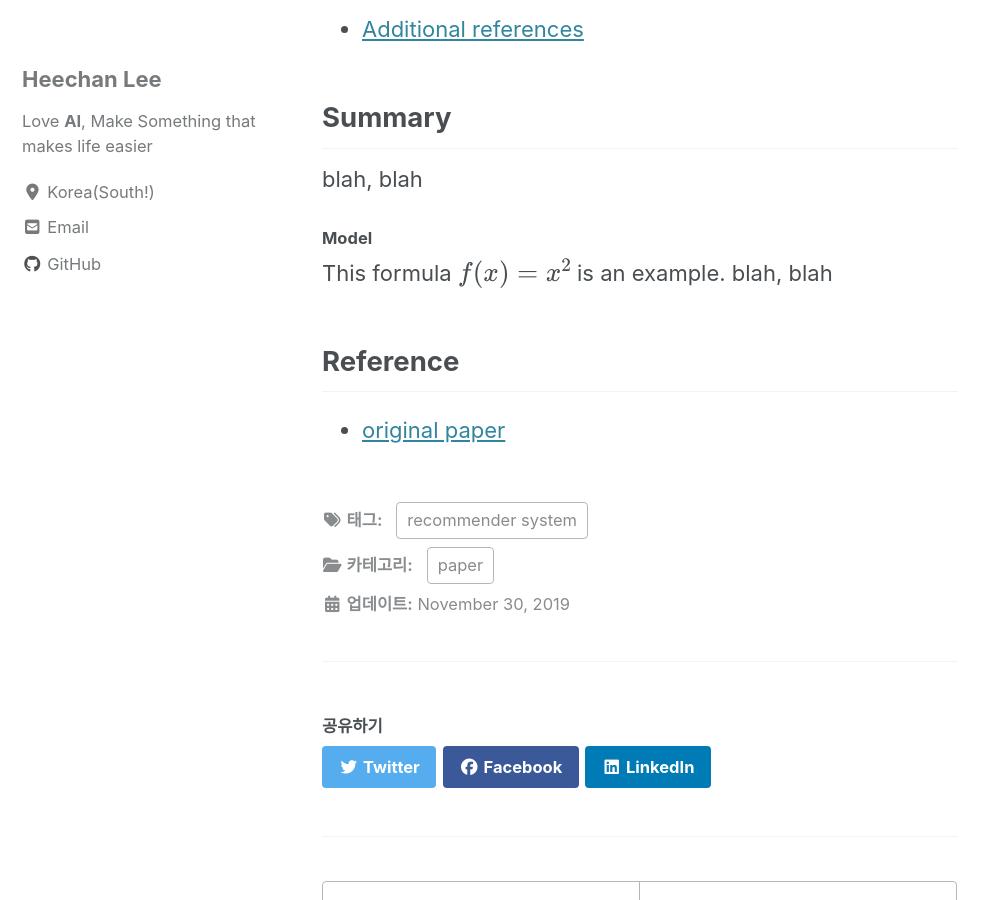
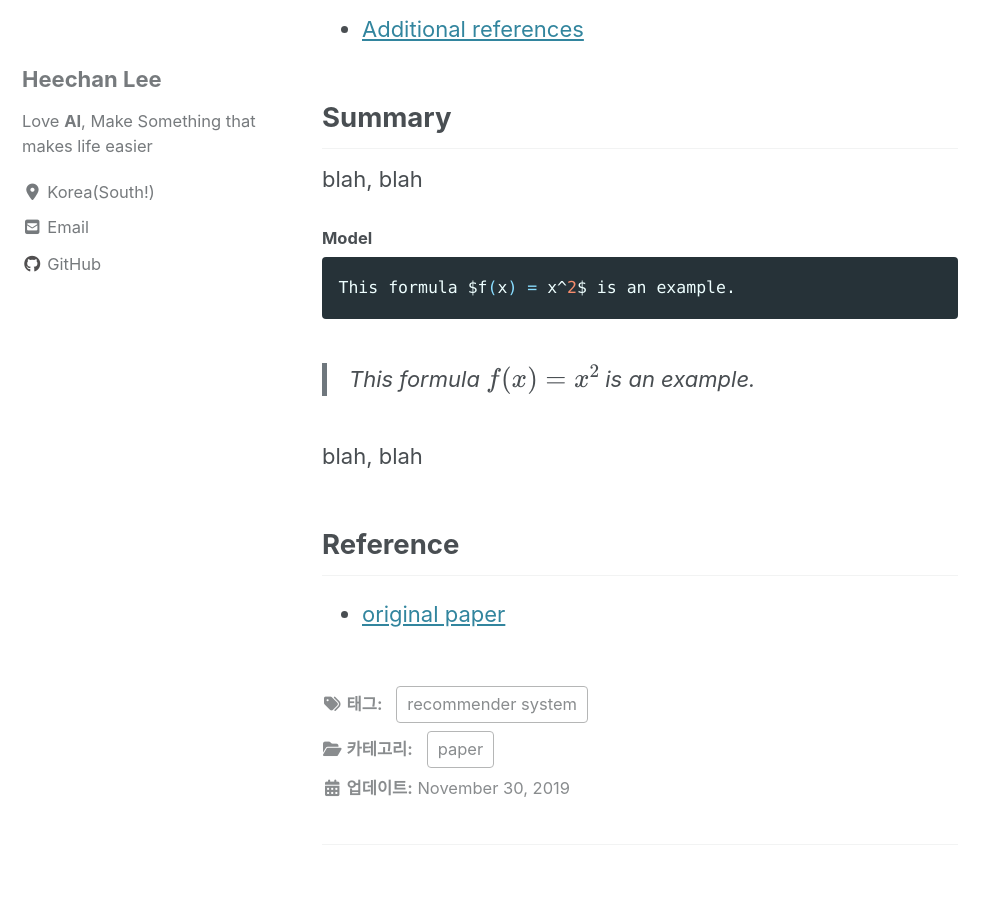
Before and after one commit to heechan95/heechan.github.io, a Jekyll site: the page built from _posts/2019-10-30-pr1-vae-for-cf.md, in a window 1280 px wide and 900 px high, scrolled down 337 px. Shown: the whole window, without its empty margins (0-998 px from the left). Built offline with Jekyll 4.4.1, drawn with Linux system fonts in a browser that asks for light colours; cached includes are drawn as plain includes; nearby versions of some CDN libraries; formulas are drawn with MathJax 3.

Commit message:
Update 2019-10-30-pr1-vae-for-cf.md

````diff
--- a/_posts/2019-10-30-pr1-vae-for-cf.md
+++ b/_posts/2019-10-30-pr1-vae-for-cf.md
@@ -21,7 +21,11 @@ blah, blah
 
 <a name='model'></a>
 #### Model
+```latex
 This formula $f(x) = x^2$ is an example.
+```
+> This formula $f(x) = x^2$ is an example.
+
 blah, blah
 
 <a name='add'></a>
````
